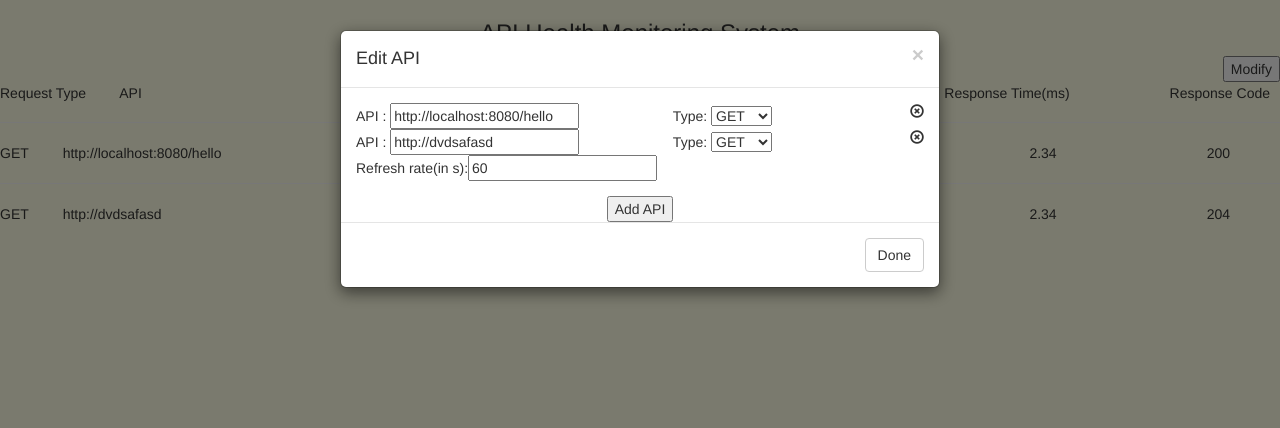
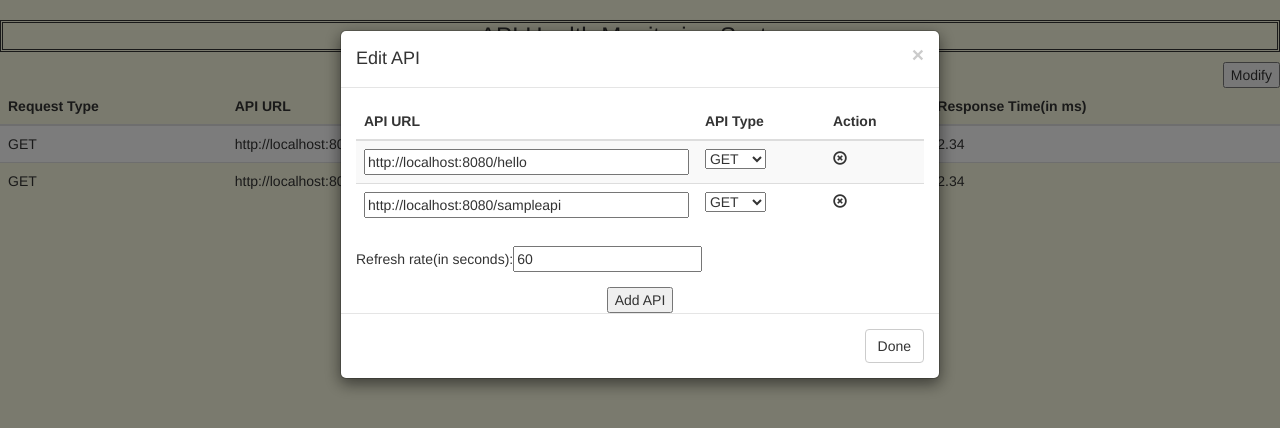
Before and after one commit to vinaysahuhbti/apimetrics, a website: page public/index.html in a window 1280 px wide. Both pictures are taken after a click on the button "Modify". Drawn offline with nearby package versions, Linux system fonts and the light colour scheme; no server answers.

Commit message:
beautification for ui

```diff
--- a/package.json
+++ b/package.json
@@ -9,6 +9,7 @@
   "author": "vinay sahu",
   "license": "ISC",
   "dependencies": {
+    "angular-smart-table": "^2.1.8",
     "body-parser": "^1.15.0",
     "express": "^4.13.4",
     "request": "^2.72.0"
--- a/public/index.html
+++ b/public/index.html
@@ -21,23 +21,30 @@
 <div ng-app="dotmatrix">
     <div ng-controller="dataCtrl">
         <div>
-            <h3 style="text-align: center">API Health Monitoring System</h3>
+            <h3>
+                <div style="border: double; text-align: center">API Health Monitoring System</div>
+            </h3>
             <button ng-click="openModal()" style="float: right;">Modify</button>
         </div>
         <br>
-        <div><h5>
-            <span style="margin-right: 30px">Request Type</span>
-            <span>API</span>
-            <span style="float: right;margin-right: 10px;">Response Code</span>
-            <span style="float: right;margin-right: 100px;">Response Time(ms)</span></h5>
-        </div>
-        <div ng-repeat="d in data">
-            <hr/>
-            <span style="margin-right: 30px">{{d.type}}</span>
-            <span>{{d.api}}</span>
-            <span style="float: right;margin-right: 50px;" class="getIcon()">{{d.response}}</span>
-            <span style="float: right;margin-right: 150px;">{{d.time}}</span>
-        </div>
+        <table st-table="rowCollection" class="table table-striped">
+            <thead>
+            <tr>
+                <th>Request Type</th>
+                <th>API URL</th>
+                <th>Response Code</th>
+                <th>Response Time(in ms)</th>
+            </tr>
+            </thead>
+            <tbody>
+            <tr ng-repeat="row in data">
+                <td>{{row.type}}</td>
+                <td>{{row.api}}</td>
+                <td>{{row.response}}</td>
+                <td>{{row.time}}</td>
+            </tr>
+            </tbody>
+        </table>
 
         <div id="modifyApi" class="modal fade" tabindex="-1" role="dialog" aria-labelledby="myModalLabel"
              aria-hidden="true">
@@ -48,15 +55,25 @@
                         <h4 class="modal-title" id="myModalLabel">Edit API</h4>
                     </div>
                     <div class="modal-body">
-                        <div ng-repeat="d in data">
-                            API : <input type="text" ng-model="d.api" style="margin-right: 90px">
-                            Type: <select ng-model="d.type" ng-options="item for item in type"
-                                          style="margin-right: 10px">
-                        </select>
-                            <span style="float: right;" class="glyphicon glyphicon-remove-circle"
-                                  ng-click="removeApi($index)"></span>
-                        </div>
-                        Refresh rate(in s):<input type="number" ng-model="refreshrate">
+
+                        <table st-table="rowCollection" class="table table-striped">
+                            <thead>
+                            <tr>
+                                <th>API URL</th>
+                                <th>API Type</th>
+                                <th>Action</th>
+                            </tr>
+                            </thead>
+                            <tbody>
+                            <tr ng-repeat="row in data">
+                                <td><input type="text" ng-model="row.api" style="display:table-cell; width:100%"></td>
+                                <td><select ng-model="row.type" ng-options="item for item in type"/></td>
+                                <td> <span class="glyphicon glyphicon-remove-circle"
+                                           ng-click="removeApi($index)"/></td>
+                            </tr>
+                            </tbody>
+                        </table>
+                        Refresh rate(in seconds):<input type="number" ng-model="refreshrate">
                     </div>
                     <div class="wrapper">
                         <button ng-click="addApi()">Add API</button>
--- a/public/uijs/main.js
+++ b/public/uijs/main.js
@@ -8,7 +8,7 @@ app.controller('dataCtrl', function($scope, $http) {
         time:2.34
     },
         {
-            api:"http://dvdsafasd ",
+            api:"http://localhost:8080/sampleapi ",
             type:"GET",
             response:204,
             time:2.34
```
